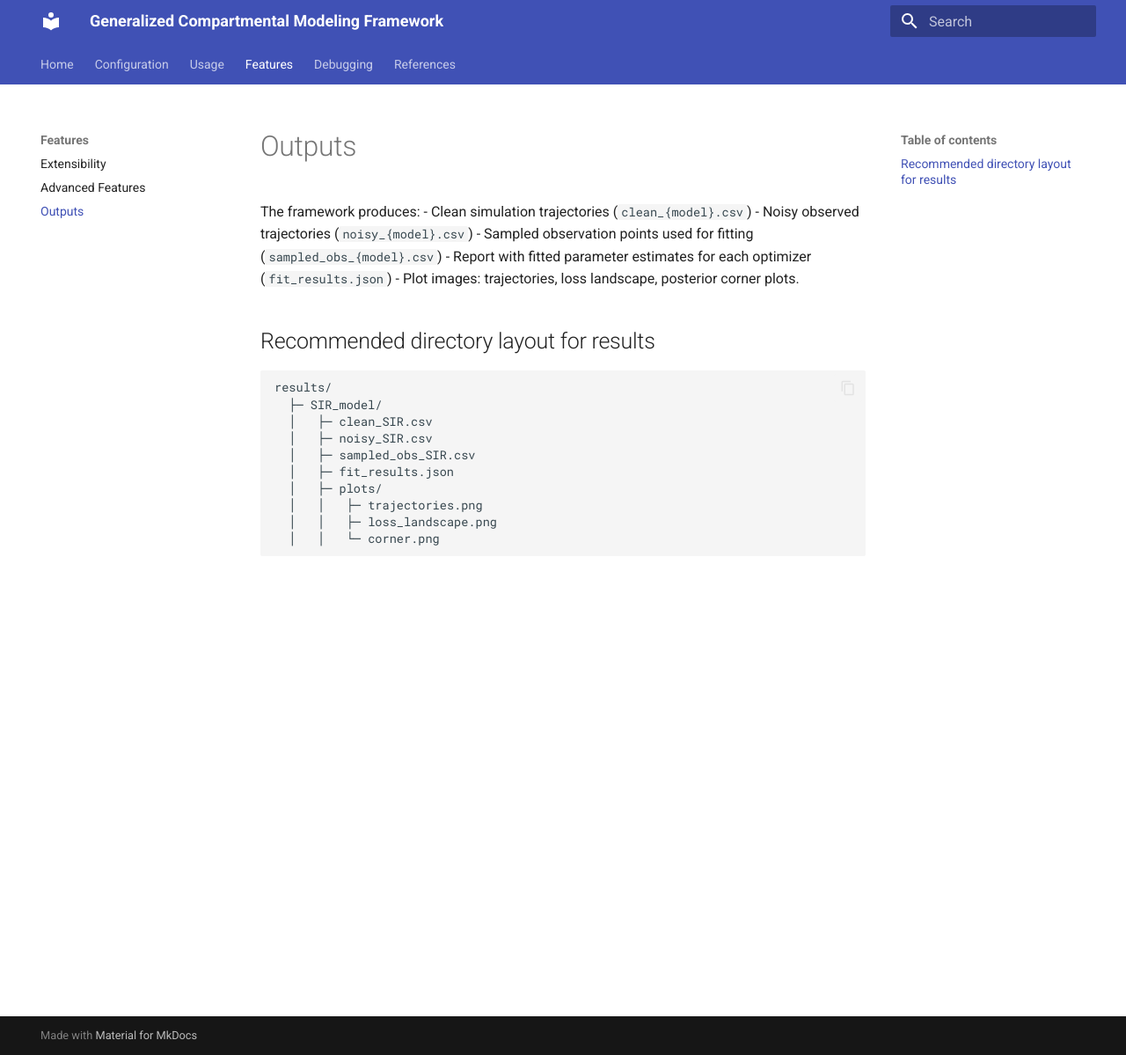
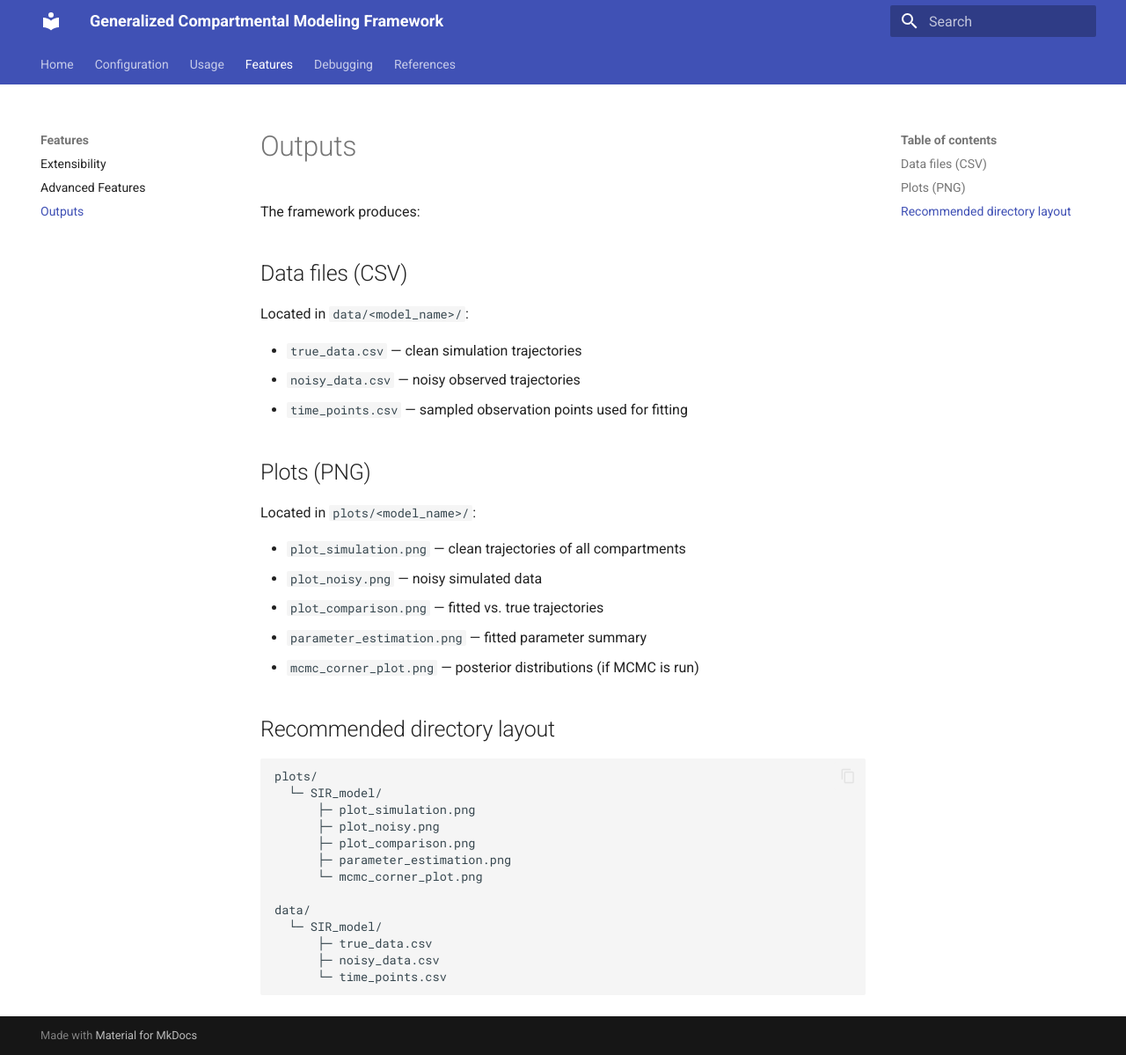
Before and after one commit to dsih-artpark/infectious-disease-models, an MkDocs documentation site: the page built from docs/features/outputs.md, in a window 1280 px wide and 1199 px high. Shown: the whole window at 88% size. Built offline with MkDocs 1.6.1 and Material for MkDocs 9.7.7, drawn with Linux system fonts in a browser that asks for light colours.

````diff
--- a/docs/features/outputs.md
+++ b/docs/features/outputs.md
@@ -1,23 +1,38 @@
 # Outputs
 
 The framework produces:
-- Clean simulation trajectories (`clean_{model}.csv`)
-- Noisy observed trajectories (`noisy_{model}.csv`)
-- Sampled observation points used for fitting (`sampled_obs_{model}.csv`)
-- Report with fitted parameter estimates for each optimizer (`fit_results.json`)
-- Plot images: trajectories, loss landscape, posterior corner plots.
 
-## Recommended directory layout for results
+## Data files (CSV)
+Located in `data/<model_name>/`:
+
+- `true_data.csv` — clean simulation trajectories
+- `noisy_data.csv` — noisy observed trajectories
+- `time_points.csv` — sampled observation points used for fitting
+
+## Plots (PNG)
+Located in `plots/<model_name>/`:
+
+- `plot_simulation.png` — clean trajectories of all compartments
+- `plot_noisy.png` — noisy simulated data
+- `plot_comparison.png` — fitted vs. true trajectories
+- `parameter_estimation.png` — fitted parameter summary
+- `mcmc_corner_plot.png` — posterior distributions (if MCMC is run)
+
+## Recommended directory layout
+
 
 ```
-results/
-  ├─ SIR_model/
-  │   ├─ clean_SIR.csv
-  │   ├─ noisy_SIR.csv
-  │   ├─ sampled_obs_SIR.csv
-  │   ├─ fit_results.json
-  │   ├─ plots/
-  │   │   ├─ trajectories.png
-  │   │   ├─ loss_landscape.png
-  │   │   └─ corner.png
+plots/
+  └─ SIR_model/
+      ├─ plot_simulation.png
+      ├─ plot_noisy.png
+      ├─ plot_comparison.png
+      ├─ parameter_estimation.png
+      └─ mcmc_corner_plot.png
+
+data/
+  └─ SIR_model/
+      ├─ true_data.csv
+      ├─ noisy_data.csv
+      └─ time_points.csv
 ```
````
